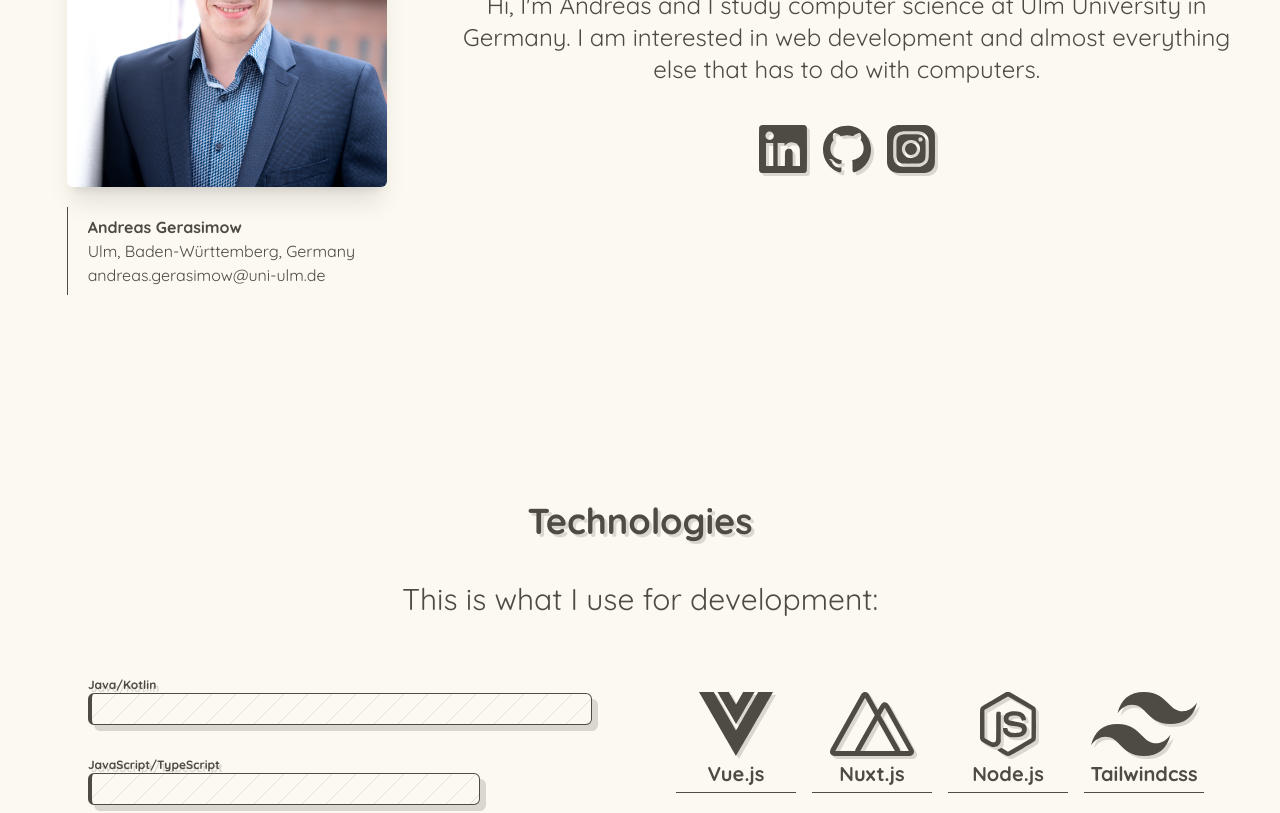
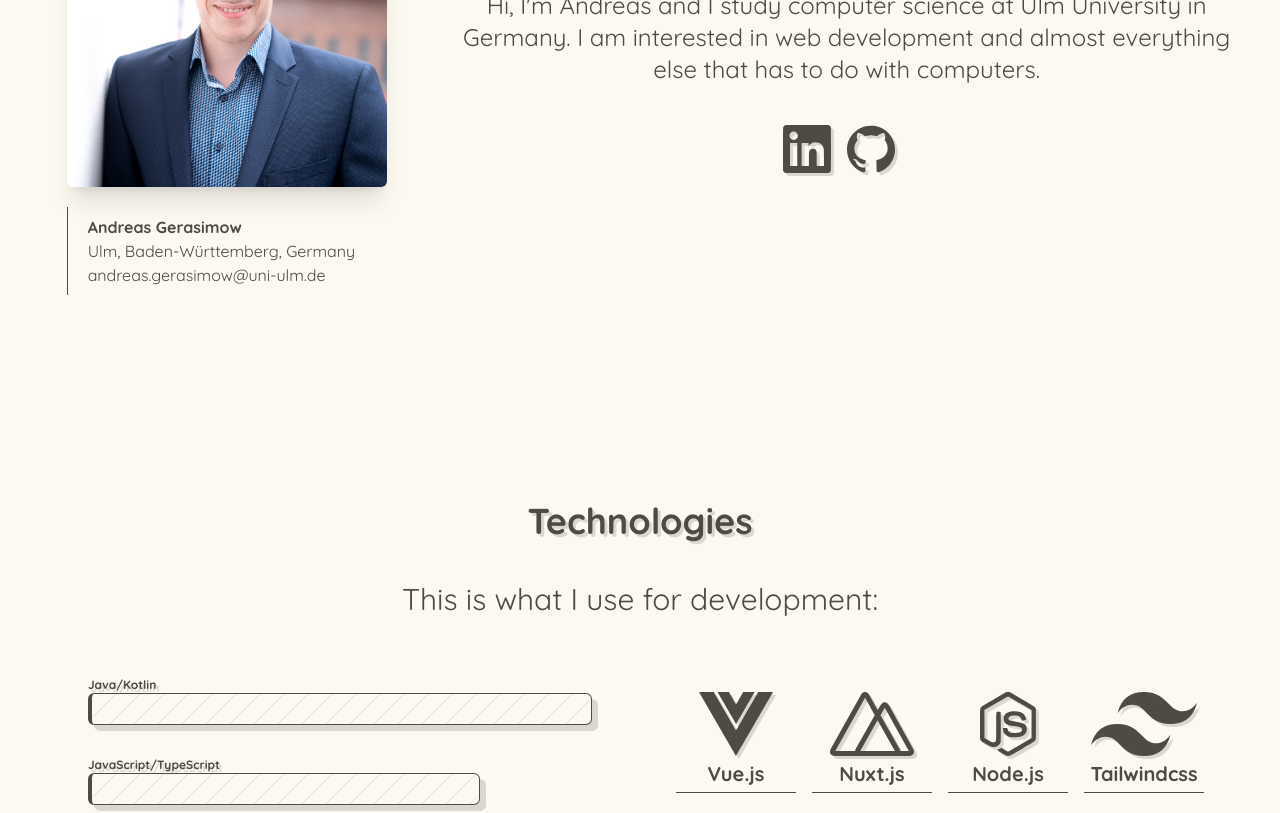
Before and after one commit to dev-andreas/portfolio-website, a Nuxt app: page / in a window 1280 px wide. Shown: the part 1180-1993 px from the top of the page. Built offline with nearby package versions, Linux system fonts and the light colour scheme.

Commit message:
redesign

```diff
--- a/components/FooterPart.vue
+++ b/components/FooterPart.vue
@@ -10,9 +10,6 @@
       <a href="https://www.linkedin.com/in/andreas-gerasimow-341a551b2/" target="_blank" rel="noopener">
         <img src="~/assets/images/social_nets/linkedin.svg" alt="linkedin" class="w-12 flat-shadow-sm" />
       </a>
-      <a href="https://www.instagram.com/real_gera_/" target="_blank" rel="noopener noreferrer">
-        <img src="~/assets/images/social_nets/instagram.svg" alt="Instagram Account" class="w-12 h-12 flat-shadow-sm">
-      </a>
     </div>
   </footer>
 </template>
--- a/components/navbar/PhoneNav.vue
+++ b/components/navbar/PhoneNav.vue
@@ -2,7 +2,7 @@
   <div>
     <div class="flex justify-between bg-backg-light backdrop-blur-lg " :class="{ 'bg-opacity-70' : !open }">
       <NuxtLink to="/" class="py-3 px-3 transition-all duration-300 flat-shadow-sm" :class="{ 'opacity-0 -translate-y-2 blur-md' : !showIcon }" @click="open = false">
-        <img src="../../assets/images/lightbulb_logo_black.svg" alt="ultratec logo" class="h-8" />
+        <img src="../../assets/images/lightbulb_logo_black.svg" alt="andreas gerasimow logo" class="h-8" />
       </NuxtLink>
       <div class="flex items-center justify-center">
 
--- a/pages/index.vue
+++ b/pages/index.vue
@@ -51,9 +51,6 @@
             </a>
             <a href="https://github.com/dev-andreas" target="_blank" rel="noopener noreferrer">
               <img src="~/assets/images/social_nets/github.svg" alt="GitHub Account" class="w-12 h-12 mr-4 flat-shadow-sm">
-            </a>
-            <a href="https://www.instagram.com/real_gera_/" target="_blank" rel="noopener noreferrer">
-              <img src="~/assets/images/social_nets/instagram.svg" alt="Instagram Account" class="w-12 h-12 flat-shadow-sm">
             </a>
           </span>
         </IntersectionAnimation>
```
Also changed, not shown: assets/images/mail.svg.
